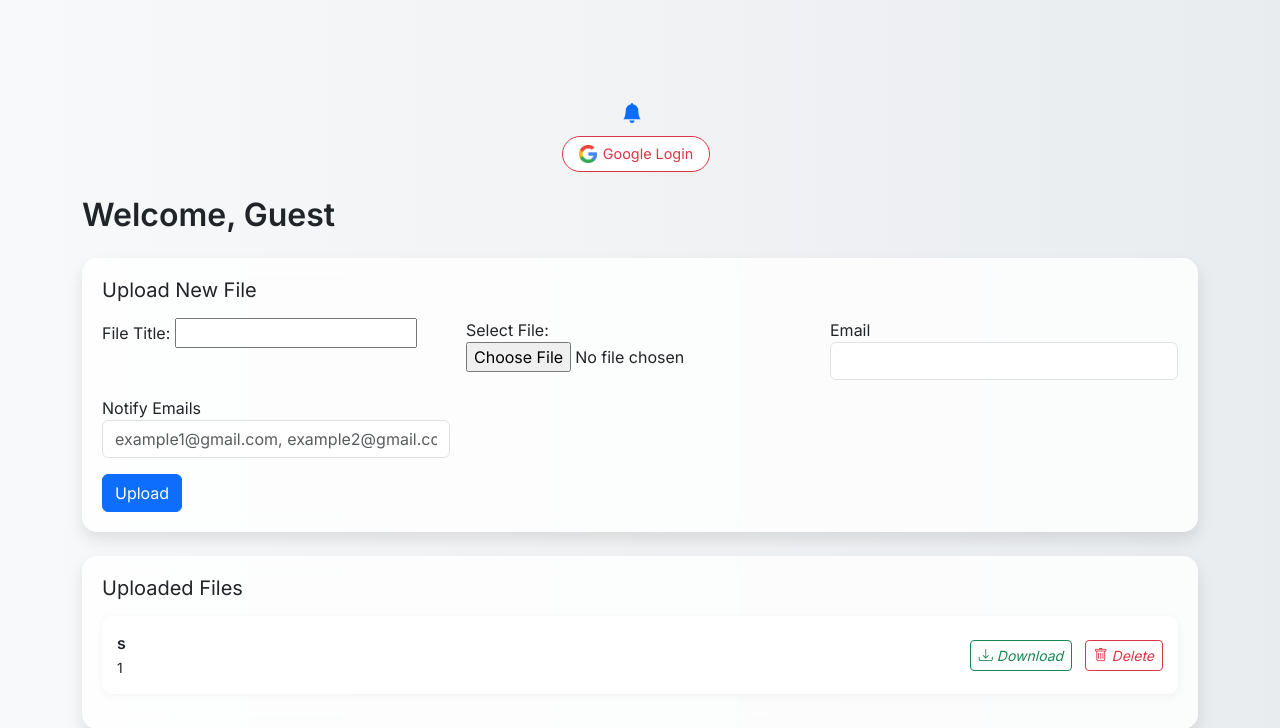
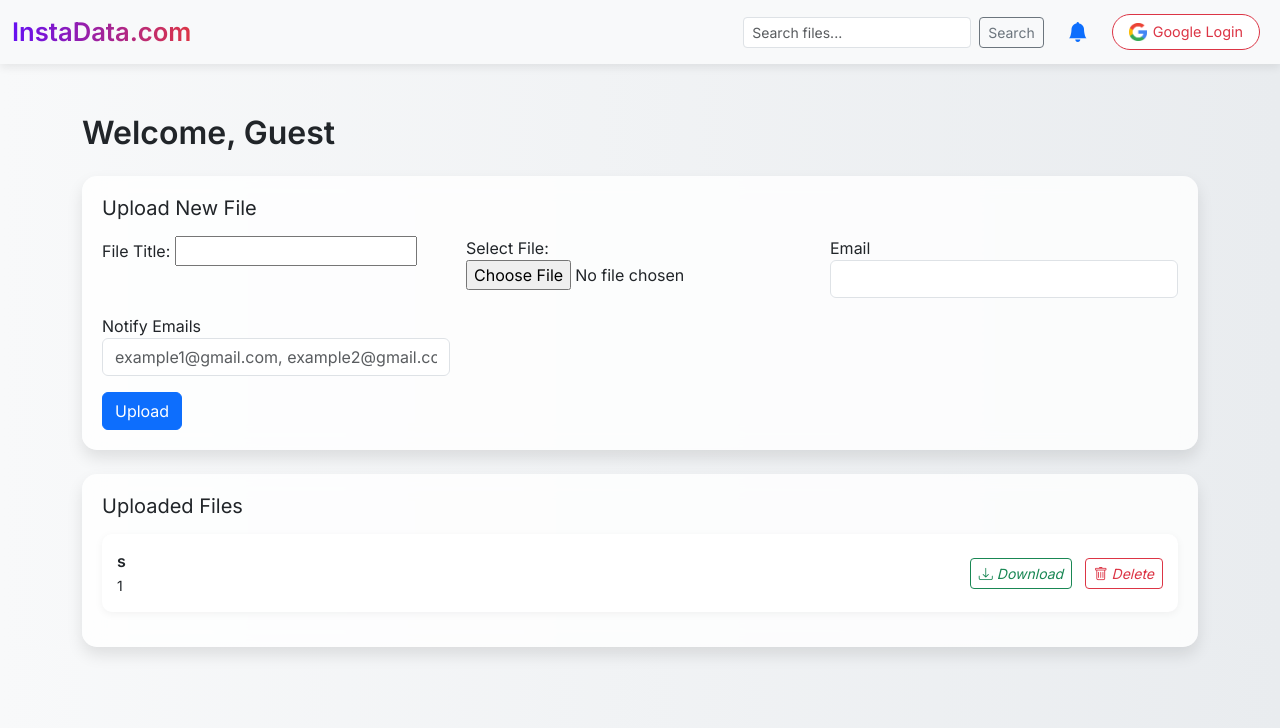
Before and after one commit to Sujalmansuri/django-deploye-vercel, a Django app: template accounts/templates/dashboard.html in a window 1280 px wide. Shown: the top 728 px of the page. Run offline with Django 5.2, Linux system fonts and the light colour scheme; the template is opened without the code that fills it: values that come from a table or form of the project are taken from there, others are empty; data comes from the database, SQL or seed files in the repository.

Commit message:
all updateded code

```diff
--- a/accounts/templates/dashboard.html
+++ b/accounts/templates/dashboard.html
@@ -66,9 +66,22 @@
 <body>
 
 <!-- ✅ Navbar -->
-<!-- 🔔 Notification Bell + User Profile -->
+<nav class="navbar navbar-expand-lg navbar-light bg-light fixed-top">
+    <div class="container-fluid">
+        <a class="navbar-brand" href="/">InstaData.com</a>
+        <button class="navbar-toggler" type="button" data-bs-toggle="collapse" data-bs-target="#navbarNav">
+            <span class="navbar-toggler-icon"></span>
+        </button>
+
+        <div class="collapse navbar-collapse" id="navbarNav">
+            <!-- 🔍 Search -->
+            <form class="d-flex ms-auto me-3" method="get" action="{% url 'dashboard' %}">
+                <input class="form-control form-control-sm me-2" type="search" name="q" value="{{ query }}" placeholder="Search files..." aria-label="Search">
+                <button class="btn btn-outline-secondary btn-sm" type="submit">Search</button>
+            </form>
+
+            <!-- 🔔 Notification + 👤 Profile -->
             <ul class="navbar-nav align-items-center">
-
                 <!-- 🔔 Notification Bell -->
                 <li class="nav-item dropdown me-3">
                     <a class="nav-link position-relative" href="#" id="notificationDropdown" role="button" data-bs-toggle="dropdown" aria-expanded="false">
@@ -79,7 +92,6 @@
                         </span>
                         {% endif %}
                     </a>
-
                     <ul class="dropdown-menu dropdown-menu-end p-2" aria-labelledby="notificationDropdown" style="width: 300px;">
                         {% if unread_notifications %}
                             {% for note in unread_notifications %}
@@ -117,8 +129,10 @@
                     </a>
                 </li>
                 {% endif %}
-
             </ul>
+        </div>
+    </div>
+</nav>
 
 <!-- ✅ Alert Messages -->
 {% if messages %}
```
Lines whose indentation alone changed are shown as unchanged.
